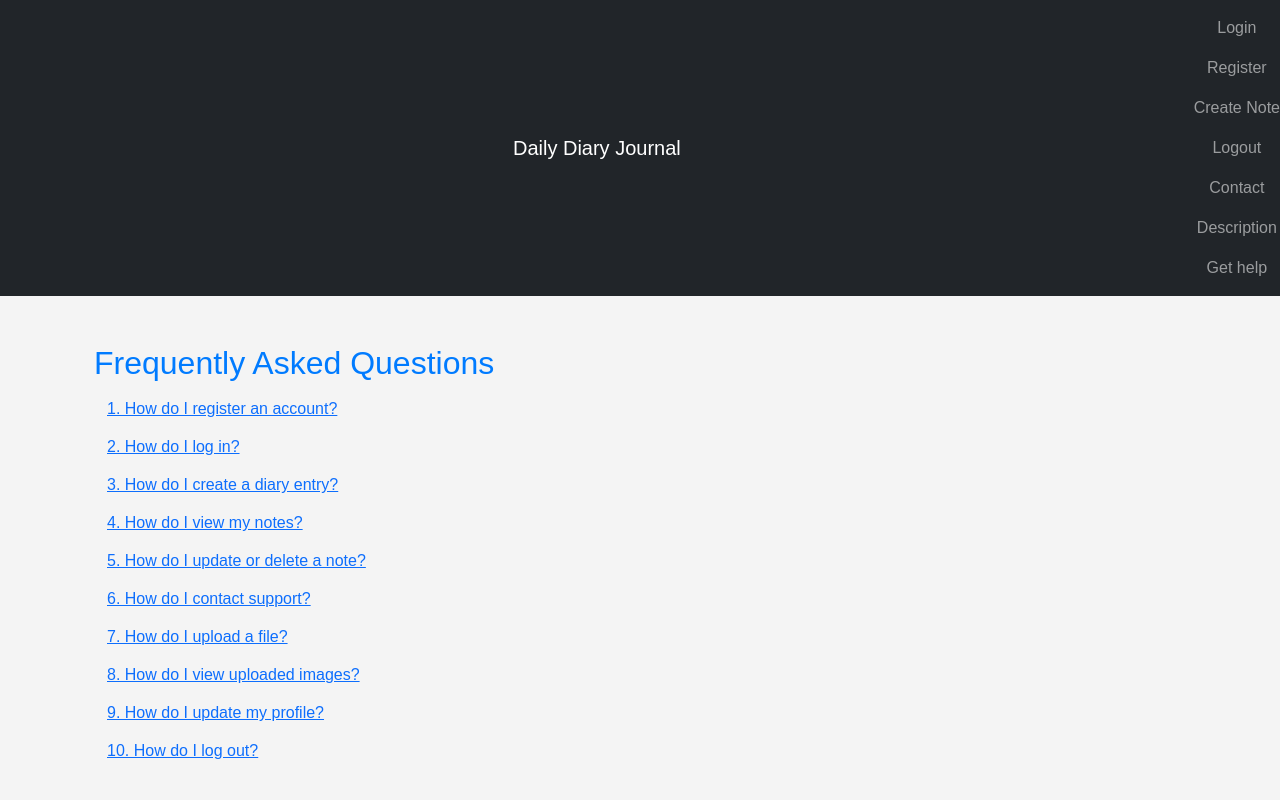
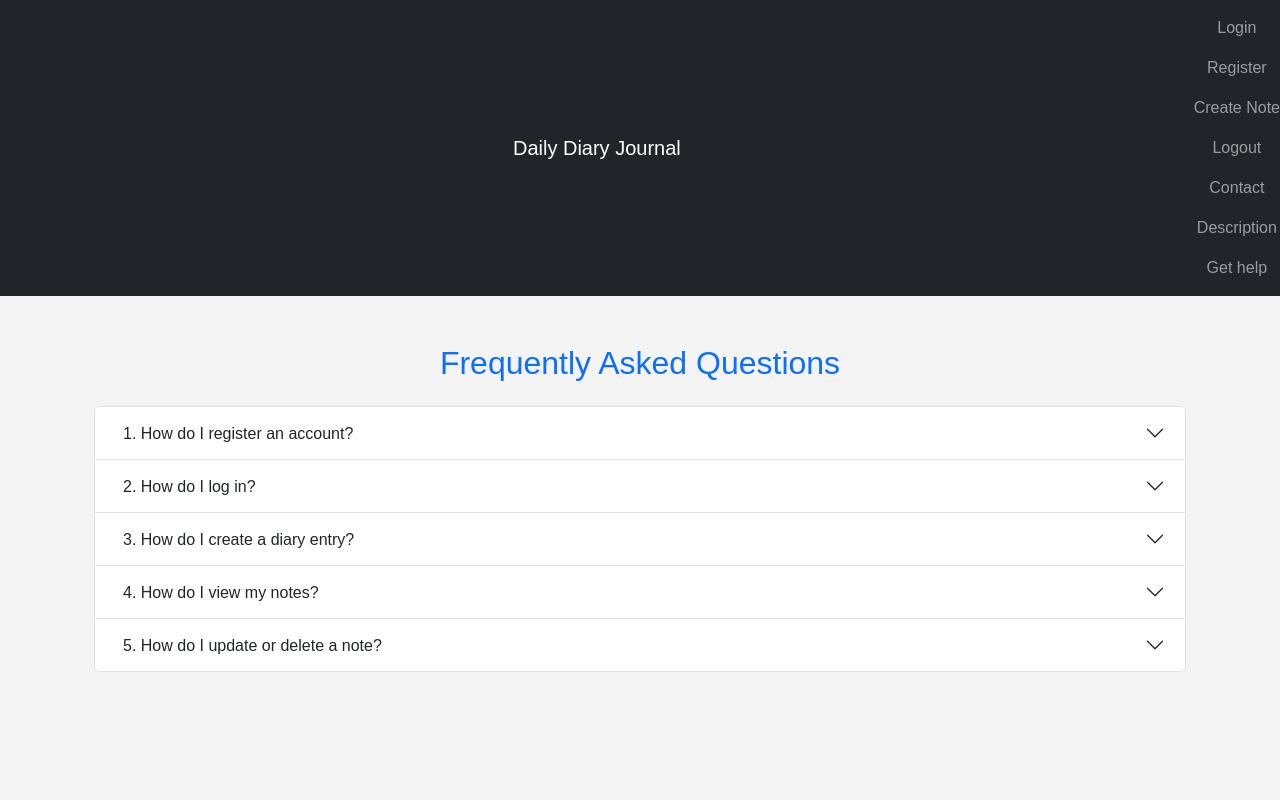
Before and after one commit to Thanutchaporn580/SusiWebsite, a Flask app: page /faq in a window 1280 px wide. Run offline with Flask 3, Linux system fonts and the light colour scheme; some libraries are stand-ins or nearby versions.

Commit message:
Decorate by using bootstrap.

```diff
--- a/templates/faq.html
+++ b/templates/faq.html
@@ -6,67 +6,81 @@
 
 {% block body %}
 <div class="container mt-5">
-    <h2>Frequently Asked Questions</h2>
+    <h2 class="text-center mb-4 text-primary">Frequently Asked Questions</h2>
 
-    <div class="faq-item">
-        <button class="btn btn-link" onclick="toggleAnswer(1)">1. How do I register an account?</button>
-        <p id="answer1" style="display:none;">To register an account, click on the "Register" link in the navigation bar and fill in the required information.</p>
-    </div>
+    <div class="accordion" id="faqAccordion">
+        <!-- FAQ item 1 -->
+        <div class="accordion-item">
+            <h2 class="accordion-header" id="heading1">
+                <button class="accordion-button collapsed" type="button" data-bs-toggle="collapse" data-bs-target="#answer1" aria-expanded="false" aria-controls="answer1">
+                    <i class="bi bi-question-circle-fill me-2"></i>1. How do I register an account?
+                </button>
+            </h2>
+            <div id="answer1" class="accordion-collapse collapse" aria-labelledby="heading1" data-bs-parent="#faqAccordion">
+                <div class="accordion-body">
+                    To register an account, click on the "Register" link in the navigation bar and fill in the required information.
+                </div>
+            </div>
+        </div>
 
-    <div class="faq-item">
-        <button class="btn btn-link" onclick="toggleAnswer(2)">2. How do I log in?</button>
-        <p id="answer2" style="display:none;">After registering, you can log in using your username and password. Click on the "Login" link in the navigation bar and enter your credentials.</p>
-    </div>
+        <!-- FAQ item 2 -->
+        <div class="accordion-item">
+            <h2 class="accordion-header" id="heading2">
+                <button class="accordion-button collapsed" type="button" data-bs-toggle="collapse" data-bs-target="#answer2" aria-expanded="false" aria-controls="answer2">
+                    <i class="bi bi-question-circle-fill me-2"></i>2. How do I log in?
+                </button>
+            </h2>
+            <div id="answer2" class="accordion-collapse collapse" aria-labelledby="heading2" data-bs-parent="#faqAccordion">
+                <div class="accordion-body">
+                    After registering, you can log in using your username and password. Click on the "Login" link in the navigation bar and enter your credentials.
+                </div>
+            </div>
+        </div>
 
-    <div class="faq-item">
-        <button class="btn btn-link" onclick="toggleAnswer(3)">3. How do I create a diary entry?</button>
-        <p id="answer3" style="display:none;">Once logged in, you can create a diary entry by clicking on the "Create Note" link. Fill in the title, description, and tags for your entry, then click "Submit".</p>
-    </div>
+        <!-- FAQ item 3 -->
+        <div class="accordion-item">
+            <h2 class="accordion-header" id="heading3">
+                <button class="accordion-button collapsed" type="button" data-bs-toggle="collapse" data-bs-target="#answer3" aria-expanded="false" aria-controls="answer3">
+                    <i class="bi bi-question-circle-fill me-2"></i>3. How do I create a diary entry?
+                </button>
+            </h2>
+            <div id="answer3" class="accordion-collapse collapse" aria-labelledby="heading3" data-bs-parent="#faqAccordion">
+                <div class="accordion-body">
+                    Once logged in, you can create a diary entry by clicking on the "Create Note" link. Fill in the title, description, and tags for your entry, then click "Submit".
+                </div>
+            </div>
+        </div>
 
-    <div class="faq-item">
-        <button class="btn btn-link" onclick="toggleAnswer(4)">4. How do I view my notes?</button>
-        <p id="answer4" style="display:none;">You can view all your notes by clicking on the "Note" link in the navigation bar. Each note will display its title, description, tags, and the last update date.</p>
-    </div>
+        <!-- FAQ item 4 -->
+        <div class="accordion-item">
+            <h2 class="accordion-header" id="heading4">
+                <button class="accordion-button collapsed" type="button" data-bs-toggle="collapse" data-bs-target="#answer4" aria-expanded="false" aria-controls="answer4">
+                    <i class="bi bi-question-circle-fill me-2"></i>4. How do I view my notes?
+                </button>
+            </h2>
+            <div id="answer4" class="accordion-collapse collapse" aria-labelledby="heading4" data-bs-parent="#faqAccordion">
+                <div class="accordion-body">
+                    You can view all your notes by clicking on the "Note" link in the navigation bar. Each note will display its title, description, tags, and the last update date.
+                </div>
+            </div>
+        </div>
 
-    <div class="faq-item">
-        <button class="btn btn-link" onclick="toggleAnswer(5)">5. How do I update or delete a note?</button>
-        <p id="answer5" style="display:none;">To update or delete a note, click on the note you want to modify. You will see options to update or delete the note.</p>
-    </div>
-
-    <div class="faq-item">
-        <button class="btn btn-link" onclick="toggleAnswer(6)">6. How do I contact support?</button>
-        <p id="answer6" style="display:none;">If you have any questions or need support, visit the "Contact" page for our contact information.</p>
-    </div>
-
-    <div class="faq-item">
-        <button class="btn btn-link" onclick="toggleAnswer(7)">7. How do I upload a file?</button>
-        <p id="answer7" style="display:none;">To upload a file, click on the "Upload" link in the navigation bar. Select the file you want to upload and click "Submit".</p>
-    </div>
-
-    <div class="faq-item">
-        <button class="btn btn-link" onclick="toggleAnswer(8)">8. How do I view uploaded images?</button>
-        <p id="answer8" style="display:none;">You can view all uploaded images by clicking on the "Images" link in the navigation bar.</p>
-    </div>
-
-    <div class="faq-item">
-        <button class="btn btn-link" onclick="toggleAnswer(9)">9. How do I update my profile?</button>
-        <p id="answer9" style="display:none;">To update your profile, click on the "Profile" link in the navigation bar. You can update your profile picture and other information.</p>
-    </div>
-
-    <div class="faq-item">
-        <button class="btn btn-link" onclick="toggleAnswer(10)">10. How do I log out?</button>
-        <p id="answer10" style="display:none;">To log out, click on the "Logout" link in the navigation bar.</p>
+        <!-- FAQ item 5 -->
+        <div class="accordion-item">
+            <h2 class="accordion-header" id="heading5">
+                <button class="accordion-button collapsed" type="button" data-bs-toggle="collapse" data-bs-target="#answer5" aria-expanded="false" aria-controls="answer5">
+                    <i class="bi bi-question-circle-fill me-2"></i>5. How do I update or delete a note?
+                </button>
+            </h2>
+            <div id="answer5" class="accordion-collapse collapse" aria-labelledby="heading5" data-bs-parent="#faqAccordion">
+                <div class="accordion-body">
+                    To update or delete a note, click on the note you want to modify. You will see options to update or delete the note.
+                </div>
+            </div>
+        </div>
     </div>
 </div>
+{% endblock %}
 
-<script>
-function toggleAnswer(id) {
-    var answer = document.getElementById('answer' + id);
-    if (answer.style.display === 'none') {
-        answer.style.display = 'block';
-    } else {
-        answer.style.display = 'none';
-    }
-}
-</script>
-{% endblock %}
+<!-- เพิ่มการโหลดไอคอนจาก Bootstrap Icons -->
+<link href="https://cdn.jsdelivr.net/npm/bootstrap-icons/font/bootstrap-icons.css" rel="stylesheet">
```
